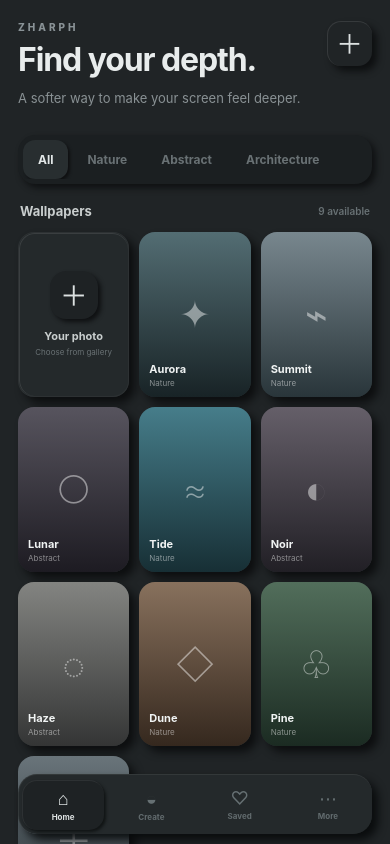
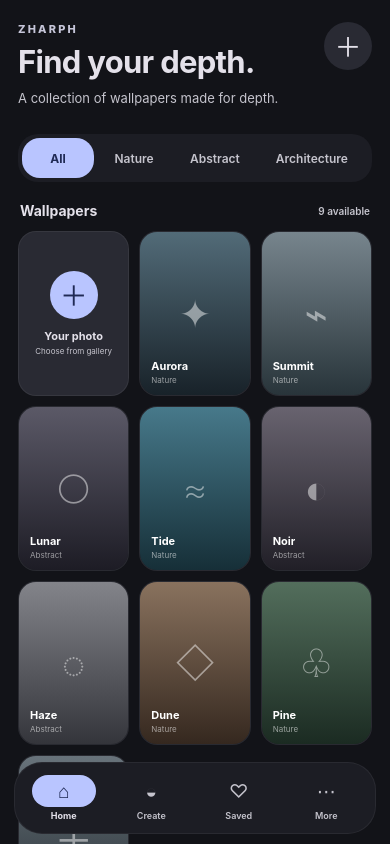
Before and after one commit to themahdipixl-dev/Zharph, a React Native app: screen / in a window 390 px wide. Built offline with nearby package versions, Linux system fonts and the light colour scheme.

Commit message:
Redesign Zharph with Material You UI

```diff
--- a/App.js
+++ b/App.js
@@ -18,18 +18,30 @@ const PADDING = 18;
 const GAP = 10;
 const CARD_WIDTH = (width - PADDING * 2 - GAP * 2) / 3;
 
+const COLORS = {
+  background: '#121318',
+  surface: '#1C1D24',
+  surfaceVariant: '#292A33',
+  primary: '#B9C5FF',
+  onPrimary: '#202A55',
+  secondary: '#C5C5D8',
+  onSurface: '#E4E1EA',
+  onSurfaceVariant: '#C5C4CD',
+  outline: '#474852',
+};
+
 const TABS = ['All', 'Nature', 'Abstract', 'Architecture'];
 
 const DEFAULT_WALLPAPERS = [
-  { id: '1', title: 'Aurora', category: 'Nature', colors: ['#536D73', '#182326'], icon: '✦' },
-  { id: '2', title: 'Summit', category: 'Nature', colors: ['#78878E', '#29353A'], icon: '⌁' },
-  { id: '3', title: 'Lunar', category: 'Abstract', colors: ['#57545E', '#1D1B22'], icon: '○' },
-  { id: '4', title: 'Tide', category: 'Nature', colors: ['#467D8A', '#172F35'], icon: '≈' },
-  { id: '5', title: 'Noir', category: 'Abstract', colors: ['#655F69', '#211F25'], icon: '◐' },
-  { id: '6', title: 'Haze', category: 'Abstract', colors: ['#838481', '#343535'], icon: '◌' },
-  { id: '7', title: 'Dune', category: 'Nature', colors: ['#88715D', '#35281E'], icon: '◇' },
-  { id: '8', title: 'Pine', category: 'Nature', colors: ['#526E5B', '#1B2B22'], icon: '♧' },
-  { id: '9', title: 'Grid', category: 'Architecture', colors: ['#69747A', '#252D31'], icon: '＋' },
+  { id: '1', title: 'Aurora', category: 'Nature', colors: ['#526B78', '#182229'], icon: '✦' },
+  { id: '2', title: 'Summit', category: 'Nature', colors: ['#77858D', '#28343A'], icon: '⌁' },
+  { id: '3', title: 'Lunar', category: 'Abstract', colors: ['#5B5967', '#1D1C25'], icon: '○' },
+  { id: '4', title: 'Tide', category: 'Nature', colors: ['#47798A', '#162F38'], icon: '≈' },
+  { id: '5', title: 'Noir', category: 'Abstract', colors: ['#68636F', '#211F27'], icon: '◐' },
+  { id: '6', title: 'Haze', category: 'Abstract', colors: ['#83848A', '#34353B'], icon: '◌' },
+  { id: '7', title: 'Dune', category: 'Nature', colors: ['#89725E', '#35281F'], icon: '◇' },
+  { id: '8', title: 'Pine', category: 'Nature', colors: ['#536E5C', '#1B2B22'], icon: '♧' },
+  { id: '9', title: 'Grid', category: 'Architecture', colors: ['#68737B', '#252D32'], icon: '＋' },
 ];
 
 export default function App() {
@@ -68,32 +80,23 @@ export default function App() {
       <StatusBar style="light" />
 
       <SafeAreaView style={styles.safe}>
-        <ScrollView
-          contentContainerStyle={styles.content}
-          showsVerticalScrollIndicator={false}
-        >
+        <ScrollView contentContainerStyle={styles.content} showsVerticalScrollIndicator={false}>
           <View style={styles.header}>
-            <View>
+            <View style={styles.headerText}>
               <Text style={styles.kicker}>ZHARPH</Text>
               <Text style={styles.title}>Find your depth.</Text>
+              <Text style={styles.intro}>
+                A collection of wallpapers made for depth.
+              </Text>
             </View>
 
-            <Pressable onPress={pickWallpaper} style={styles.neoButton}>
-              <View style={styles.neoButtonHighlight} />
+            <Pressable onPress={pickWallpaper} style={styles.iconButton}>
               <Text style={styles.headerPlus}>＋</Text>
             </Pressable>
           </View>
 
-          <Text style={styles.intro}>
-            A softer way to make your screen feel deeper.
-          </Text>
-
           <View style={styles.tabsTrack}>
-            <ScrollView
-              horizontal
-              showsHorizontalScrollIndicator={false}
-              contentContainerStyle={styles.tabs}
-            >
+            <ScrollView horizontal showsHorizontalScrollIndicator={false} contentContainerStyle={styles.tabs}>
               {TABS.map((tab) => {
                 const active = tab === activeTab;
                 return (
@@ -102,9 +105,7 @@ export default function App() {
                     onPress={() => setActiveTab(tab)}
                     style={[styles.tab, active && styles.tabActive]}
                   >
-                    <Text style={[styles.tabText, active && styles.tabTextActive]}>
-                      {tab}
-                    </Text>
+                    <Text style={[styles.tabText, active && styles.tabTextActive]}>{tab}</Text>
                   </Pressable>
                 );
               })}
@@ -119,16 +120,13 @@ export default function App() {
           </View>
 
           <View style={styles.grid}>
-            <Pressable onPress={pickWallpaper} style={styles.cardShadow}>
-              <View style={[styles.neoCard, styles.addCard]}>
-                <View style={styles.addHighlight} />
-                <View style={styles.addInner}>
-                  <View style={styles.plusWell}>
+            <Pressable onPress={pickWallpaper} style={styles.cardPressable}>
+              <View style={[styles.wallpaperCard, styles.addCard]}>
+                <View style={styles.addIcon}>
                   <Text style={styles.addPlus}>＋</Text>
                 </View>
                 <Text style={styles.addTitle}>Your photo</Text>
                 <Text style={styles.addCaption}>Choose from gallery</Text>
-                </View>
               </View>
             </Pressable>
 
@@ -136,9 +134,9 @@ export default function App() {
               <Pressable
                 key={wallpaper.id}
                 onPress={() => openDefaultWallpaper(wallpaper)}
-                style={styles.cardShadow}
+                style={styles.cardPressable}
               >
-                <View style={styles.neoCard}>
+                <View style={styles.wallpaperCard}>
                   <LinearGradient colors={wallpaper.colors} style={styles.cardArt}>
                     <Text style={styles.artIcon}>{wallpaper.icon}</Text>
                     <View style={styles.cardBottom}>
@@ -152,13 +150,11 @@ export default function App() {
           </View>
         </ScrollView>
 
-        <View style={styles.navShadow}>
         <View style={styles.bottomNav}>
           <NavButton icon="⌂" label="Home" active />
           <NavButton icon="◒" label="Create" />
           <NavButton icon="♡" label="Saved" />
           <NavButton icon="⋯" label="More" />
-          </View>
         </View>
       </SafeAreaView>
 
@@ -178,9 +174,10 @@ export default function App() {
 
 function NavButton({ icon, label, active }) {
   return (
-    <Pressable style={[styles.navButton, active && styles.navButtonActive]}>
-      {active && <View style={styles.navActiveHighlight} />}
+    <Pressable style={styles.navButton}>
+      <View style={[styles.navIndicator, active && styles.navIndicatorActive]}>
         <Text style={[styles.navIcon, active && styles.navIconActive]}>{icon}</Text>
+      </View>
       <Text style={[styles.navLabel, active && styles.navLabelActive]}>{label}</Text>
     </Pressable>
   );
@@ -193,7 +190,7 @@ function EditorScreen({ imageUri, wallpaper, onClose }) {
 
       <SafeAreaView style={styles.editorSafe}>
         <View style={styles.editorHeader}>
-          <Pressable onPress={onClose} style={styles.backButton}>
+          <Pressable onPress={onClose} style={styles.iconButton}>
             <Text style={styles.backText}>‹</Text>
           </Pressable>
 
@@ -206,7 +203,6 @@ function EditorScreen({ imageUri, wallpaper, onClose }) {
         </View>
 
         <View style={styles.editorPreviewWrap}>
-          <View style={styles.previewShadow}>
           <View style={styles.editorPreview}>
             {imageUri ? (
               <Image source={{ uri: imageUri }} style={styles.editorImage} resizeMode="cover" />
@@ -218,7 +214,7 @@ function EditorScreen({ imageUri, wallpaper, onClose }) {
 
             <LinearGradient
               pointerEvents="none"
-                colors={['rgba(255,255,255,0.05)', 'transparent', 'rgba(0,0,0,0.42)']}
+              colors={['rgba(0,0,0,0.08)', 'transparent', 'rgba(0,0,0,0.45)']}
               style={StyleSheet.absoluteFill}
             />
 
@@ -228,9 +224,7 @@ function EditorScreen({ imageUri, wallpaper, onClose }) {
             </View>
           </View>
         </View>
-        </View>
 
-        <View style={styles.editorPanelShadow}>
         <View style={styles.editorPanel}>
           <View style={styles.panelHeading}>
             <View>
@@ -246,13 +240,10 @@ function EditorScreen({ imageUri, wallpaper, onClose }) {
             <ControlChip label="Clock" />
           </View>
 
-            <Pressable style={styles.continueShadow}>
-              <View style={styles.continueButton}>
+          <Pressable style={styles.continueButton}>
             <Text style={styles.continueText}>Continue</Text>
             <Text style={styles.continueArrow}>→</Text>
-              </View>
           </Pressable>
-          </View>
         </View>
       </SafeAreaView>
     </View>
@@ -261,10 +252,8 @@ function EditorScreen({ imageUri, wallpaper, onClose }) {
 
 function ControlChip({ label, active }) {
   return (
-    <Pressable style={styles.chipShadow}>
-      <View style={[styles.controlChip, active && styles.controlChipActive]}>
+    <Pressable style={[styles.controlChip, active && styles.controlChipActive]}>
       <Text style={[styles.controlLabel, active && styles.controlLabelActive]}>{label}</Text>
-      </View>
     </Pressable>
   );
 }
@@ -272,121 +261,103 @@ function ControlChip({ label, active }) {
 const styles = StyleSheet.create({
   root: {
     flex: 1,
-    backgroundColor: '#202426',
+    backgroundColor: COLORS.background,
   },
-  safe: {
-    flex: 1,
-  },
+  safe: { flex: 1 },
   content: {
     paddingHorizontal: PADDING,
-    paddingTop: 12,
+    paddingTop: 14,
     paddingBottom: 112,
   },
   header: {
     flexDirection: 'row',
+    justifyContent: 'space-between',
     alignItems: 'flex-start',
-    justifyContent: 'space-between',
-    paddingTop: 9,
+    paddingTop: 8,
+  },
+  headerText: {
+    flex: 1,
+    paddingRight: 16,
   },
   kicker: {
-    color: '#899296',
-    fontSize: 10,
+    color: COLORS.secondary,
+    fontSize: 11,
     fontWeight: '800',
-    letterSpacing: 3,
-    marginBottom: 8,
+    letterSpacing: 2.2,
+    marginBottom: 7,
   },
   title: {
-    color: '#E8ECEC',
-    fontSize: 32,
+    color: COLORS.onSurface,
+    fontSize: 31,
     lineHeight: 37,
     fontWeight: '700',
-    letterSpacing: -1.1,
+    letterSpacing: -0.7,
   },
   intro: {
-    color: '#899194',
+    color: COLORS.onSurfaceVariant,
     fontSize: 13,
     lineHeight: 19,
-    maxWidth: 310,
-    marginTop: 11,
+    marginTop: 9,
+    maxWidth: 300,
   },
-  neoButton: {
-    width: 45,
-    height: 45,
-    borderRadius: 14,
-    backgroundColor: '#202426',
+  iconButton: {
+    width: 48,
+    height: 48,
+    borderRadius: 24,
+    backgroundColor: COLORS.surfaceVariant,
     alignItems: 'center',
     justifyContent: 'center',
-    elevation: 8,
-    shadowColor: '#090A0B',
-    shadowOffset: { width: 5, height: 5 },
-    shadowOpacity: 0.8,
-    shadowRadius: 7,
-  },
-  neoButtonHighlight: {
-    ...StyleSheet.absoluteFillObject,
-    borderRadius: 14,
-    borderTopWidth: 1,
-    borderLeftWidth: 1,
-    borderColor: 'rgba(255,255,255,0.10)',
   },
   headerPlus: {
-    color: '#DCE1E1',
+    color: COLORS.onSurface,
     fontSize: 27,
     fontWeight: '300',
     marginTop: -2,
   },
   tabsTrack: {
-    marginTop: 27,
-    marginBottom: 19,
-    borderRadius: 17,
-    backgroundColor: '#1B1F21',
-    padding: 5,
-    elevation: 5,
-    shadowColor: '#0B0D0E',
-    shadowOffset: { width: 4, height: 4 },
-    shadowOpacity: 0.8,
-    shadowRadius: 6,
+    marginTop: 26,
+    marginBottom: 20,
+    borderRadius: 20,
+    backgroundColor: COLORS.surface,
+    padding: 4,
   },
   tabs: {
     gap: 4,
   },
   tab: {
-    height: 39,
-    paddingHorizontal: 15,
-    borderRadius: 12,
+    minWidth: 72,
+    height: 40,
+    paddingHorizontal: 16,
+    borderRadius: 18,
     alignItems: 'center',
     justifyContent: 'center',
   },
   tabActive: {
-    backgroundColor: '#282E30',
-    elevation: 3,
-    shadowColor: '#0C0D0E',
-    shadowOffset: { width: 2, height: 2 },
-    shadowOpacity: 0.8,
-    shadowRadius: 3,
+    backgroundColor: COLORS.primary,
   },
   tabText: {
-    color: '#697174',
+    color: COLORS.onSurfaceVariant,
     fontSize: 12,
-    fontWeight: '650',
+    fontWeight: '600',
   },
   tabTextActive: {
-    color: '#E3E8E8',
+    color: COLORS.onPrimary,
+    fontWeight: '700',
   },
   sectionHeader: {
     flexDirection: 'row',
     alignItems: 'center',
     justifyContent: 'space-between',
-    marginBottom: 13,
+    marginBottom: 12,
     paddingHorizontal: 2,
   },
   sectionTitle: {
-    color: '#C9CECE',
-    fontSize: 13,
+    color: COLORS.onSurface,
+    fontSize: 14,
     fontWeight: '700',
   },
   sectionCount: {
-    color: '#687174',
+    color: COLORS.onSurfaceVariant,
     fontSize: 10,
     fontWeight: '600',
   },
@@ -395,163 +366,126 @@ const styles = StyleSheet.create({
     flexWrap: 'wrap',
     gap: GAP,
   },
-  cardShadow: {
+  cardPressable: {
     width: CARD_WIDTH,
     height: CARD_WIDTH * 1.48,
-    borderRadius: 16,
-    elevation: 8,
-    shadowColor: '#090B0C',
-    shadowOffset: { width: 6, height: 6 },
-    shadowOpacity: 0.85,
-    shadowRadius: 8,
   },
-  neoCard: {
+  wallpaperCard: {
     flex: 1,
-    borderRadius: 16,
+    borderRadius: 18,
     overflow: 'hidden',
-    backgroundColor: '#24292B',
+    backgroundColor: COLORS.surface,
+    borderWidth: 1,
+    borderColor: 'rgba(255,255,255,0.06)',
   },
   addCard: {
-    borderWidth: 1,
-    borderColor: 'rgba(255,255,255,0.035)',
+    alignItems: 'center',
+    justifyContent: 'center',
+    backgroundColor: COLORS.surfaceVariant,
   },
-  addHighlight: {
-    ...StyleSheet.absoluteFillObject,
-    borderRadius: 16,
-    borderTopWidth: 1,
-    borderLeftWidth: 1,
-    borderColor: 'rgba(255,255,255,0.10)',
-    pointerEvents: 'none',
-  },
-  addInner: {
-    flex: 1,
+  addIcon: {
+    width: 48,
+    height: 48,
+    borderRadius: 24,
+    backgroundColor: COLORS.primary,
     alignItems: 'center',
     justifyContent: 'center',
   },
-  plusWell: {
-    width: 48,
-    height: 48,
-    borderRadius: 16,
-    alignItems: 'center',
-    justifyContent: 'center',
-    backgroundColor: '#1E2224',
-    elevation: 4,
-    shadowColor: '#0A0B0C',
-    shadowOffset: { width: 3, height: 3 },
-    shadowOpacity: 0.8,
-    shadowRadius: 4,
-  },
   addPlus: {
-    color: '#DCE1E1',
+    color: COLORS.onPrimary,
     fontSize: 28,
-    fontWeight: '200',
+    fontWeight: '300',
     marginTop: -2,
   },
   addTitle: {
-    color: '#C9CECE',
+    color: COLORS.onSurface,
     fontSize: 11,
     fontWeight: '700',
     marginTop: 10,
   },
   addCaption: {
-    color: '#697174',
+    color: COLORS.onSurfaceVariant,
     fontSize: 8,
-    marginTop: 4,
+    marginTop: 3,
   },
   cardArt: {
     flex: 1,
+    alignItems: 'center',
     justifyContent: 'center',
-    alignItems: 'center',
   },
   artIcon: {
-    color: 'rgba(255,255,255,0.46)',
-    fontSize: 38,
+    color: 'rgba(255,255,255,0.48)',
+    fontSize: 39,
     fontWeight: '200',
   },
   cardBottom: {
     position: 'absolute',
-    left: 10,
-    right: 10,
-    bottom: 9,
+    left: 11,
+    right: 11,
+    bottom: 10,
   },
   cardTitle: {
-    color: '#F0F3F3',
+    color: '#FFFFFF',
     fontSize: 11,
     fontWeight: '700',
   },
   cardCategory: {
-    color: 'rgba(255,255,255,0.48)',
+    color: 'rgba(255,255,255,0.55)',
     fontSize: 8,
     marginTop: 2,
   },
-  navShadow: {
+  bottomNav: {
     position: 'absolute',
-    left: 18,
-    right: 18,
+    left: 14,
+    right: 14,
     bottom: 10,
-    height: 60,
-    borderRadius: 19,
-    elevation: 10,
-    shadowColor: '#080A0B',
-    shadowOffset: { width: 6, height: 6 },
-    shadowOpacity: 0.9,
-    shadowRadius: 9,
-  },
-  bottomNav: {
-    flex: 1,
-    borderRadius: 19,
-    backgroundColor: '#24292B',
+    height: 72,
+    borderRadius: 28,
+    backgroundColor: COLORS.surface,
+    borderWidth: 1,
+    borderColor: 'rgba(255,255,255,0.06)',
     flexDirection: 'row',
     alignItems: 'center',
     justifyContent: 'space-around',
-    borderTopWidth: 1,
-    borderLeftWidth: 1,
-    borderColor: 'rgba(255,255,255,0.07)',
-    overflow: 'hidden',
+    paddingHorizontal: 5,
   },
   navButton: {
     flex: 1,
-    height: 50,
+    height: 62,
     alignItems: 'center',
     justifyContent: 'center',
-    gap: 2,
-    borderRadius: 15,
-    marginHorizontal: 3,
+    gap: 3,
   },
-  navButtonActive: {
-    backgroundColor: '#1E2224',
-    elevation: 3,
-    shadowColor: '#0B0D0E',
-    shadowOffset: { width: 2, height: 2 },
-    shadowOpacity: 0.75,
-    shadowRadius: 3,
+  navIndicator: {
+    width: 64,
+    height: 32,
+    borderRadius: 16,
+    alignItems: 'center',
+    justifyContent: 'center',
   },
-  navActiveHighlight: {
-    ...StyleSheet.absoluteFillObject,
-    borderRadius: 15,
-    borderTopWidth: 1,
-    borderLeftWidth: 1,
-    borderColor: 'rgba(255,255,255,0.07)',
+  navIndicatorActive: {
+    backgroundColor: COLORS.primary,
   },
   navIcon: {
-    color: '#667073',
-    fontSize: 18,
+    color: COLORS.onSurfaceVariant,
+    fontSize: 19,
   },
   navIconActive: {
-    color: '#E6EBEB',
+    color: COLORS.onPrimary,
   },
   navLabel: {
-    color: '#626B6E',
-    fontSize: 8,
-    fontWeight: '650',
+    color: COLORS.onSurfaceVariant,
+    fontSize: 9,
+    fontWeight: '600',
   },
   navLabelActive: {
-    color: '#DDE2E2',
+    color: COLORS.onSurface,
+    fontWeight: '700',
   },
   editorOverlay: {
     ...StyleSheet.absoluteFillObject,
     zIndex: 10,
-    backgroundColor: '#202426',
+    backgroundColor: COLORS.background,
   },
   editorSafe: {
     flex: 1,
@@ -563,65 +497,42 @@ const styles = StyleSheet.create({
     alignItems: 'center',
     justifyContent: 'space-between',
   },
-  backButton: {
-    width: 43,
-    height: 43,
-    borderRadius: 14,
-    backgroundColor: '#202426',
-    alignItems: 'center',
-    justifyContent: 'center',
-    elevation: 7,
-    shadowColor: '#090A0B',
-    shadowOffset: { width: 4, height: 4 },
-    shadowOpacity: 0.8,
-    shadowRadius: 6,
-  },
   backText: {
-    color: '#E7ECEC',
+    color: COLORS.onSurface,
     fontSize: 35,
-    fontWeight: '200',
+    fontWeight: '300',
     marginTop: -5,
   },
   editorHeaderCenter: {
     alignItems: 'center',
   },
   editorKicker: {
-    color: '#727B7E',
+    color: COLORS.secondary,
     fontSize: 8,
     fontWeight: '800',
     letterSpacing: 2,
   },
   editorTitle: {
-    color: '#E5EAEA',
+    color: COLORS.onSurface,
     fontSize: 15,
     fontWeight: '700',
     marginTop: 2,
   },
   headerSpacer: {
-    width: 43,
+    width: 48,
   },
   editorPreviewWrap: {
     flex: 1,
     alignItems: 'center',
     justifyContent: 'center',
   },
-  previewShadow: {
+  editorPreview: {
     width: width - 58,
     height: Math.min(width * 1.42, 570),
-    borderRadius: 24,
-    elevation: 10,
-    shadowColor: '#080A0B',
-    shadowOffset: { width: 7, height: 7 },
-    shadowOpacity: 0.9,
-    shadowRadius: 10,
-  },
-  editorPreview: {
-    flex: 1,
-    borderRadius: 24,
+    borderRadius: 28,
     overflow: 'hidden',
-    backgroundColor: '#282D2F',
-    borderTopWidth: 1,
-    borderLeftWidth: 1,
+    backgroundColor: COLORS.surface,
+    borderWidth: 1,
     borderColor: 'rgba(255,255,255,0.08)',
   },
   editorImage: {
@@ -630,7 +541,7 @@ const styles = StyleSheet.create({
     justifyContent: 'center',
   },
   editorArt: {
-    color: 'rgba(255,255,255,0.48)',
+    color: 'rgba(255,255,255,0.5)',
     fontSize: 80,
   },
   editorClock: {
@@ -653,22 +564,13 @@ const styles = StyleSheet.create({
     fontWeight: '500',
     marginTop: 2,
   },
-  editorPanelShadow: {
-    borderRadius: 22,
+  editorPanel: {
+    borderRadius: 28,
+    padding: 17,
     marginBottom: 12,
-    elevation: 8,
-    shadowColor: '#090B0C',
-    shadowOffset: { width: 6, height: 6 },
-    shadowOpacity: 0.9,
-    shadowRadius: 8,
-  },
-  editorPanel: {
-    borderRadius: 22,
-    padding: 16,
-    backgroundColor: '#24292B',
-    borderTopWidth: 1,
-    borderLeftWidth: 1,
-    borderColor: 'rgba(255,255,255,0.08)',
+    backgroundColor: COLORS.surface,
+    borderWidth: 1,
+    borderColor: 'rgba(255,255,255,0.06)',
   },
   panelHeading: {
     flexDirection: 'row',
@@ -676,19 +578,19 @@ const styles = StyleSheet.create({
     justifyContent: 'space-between',
   },
   panelKicker: {
-    color: '#727B7E',
+    color: COLORS.secondary,
     fontSize: 8,
     fontWeight: '800',
-    letterSpacing: 2,
+    letterSpacing: 1.8,
   },
   panelTitle: {
-    color: '#E5EAEA',
+    color: COLORS.onSurface,
     fontSize: 19,
     fontWeight: '700',
     marginTop: 3,
   },
   panelStep: {
-    color: '#687174',
+    color: COLORS.onSurfaceVariant,
     fontSize: 11,
     fontWeight: '700',
   },
@@ -697,61 +599,45 @@ const styles = StyleSheet.create({
     gap: 7,
     marginTop: 13,
   },
-  chipShadow: {
+  controlChip: {
     flex: 1,
-    borderRadius: 14,
-    elevation: 4,
-    shadowColor: '#0A0B0C',
-    shadowOffset: { width: 3, height: 3 },
-    shadowOpacity: 0.8,
-    shadowRadius: 4,
-  },
-  controlChip: {
-    height: 43,
-    borderRadius: 14,
+    height: 45,
+    borderRadius: 15,
     alignItems: 'center',
     justifyContent: 'center',
-    backgroundColor: '#202426',
-    borderTopWidth: 1,
-    borderLeftWidth: 1,
-    borderColor: 'rgba(255,255,255,0.055)',
+    backgroundColor: COLORS.surfaceVariant,
+    borderWidth: 1,
+    borderColor: 'rgba(255,255,255,0.05)',
   },
   controlChipActive: {
-    backgroundColor: '#2B3133',
-    borderColor: 'rgba(255,255,255,0.13)',
+    backgroundColor: COLORS.primary,
+    borderColor: COLORS.primary,
   },
   controlLabel: {
-    color: '#727B7E',
+    color: COLORS.onSurfaceVariant,
     fontSize: 10,
     fontWeight: '650',
   },
   controlLabelActive: {
-    color: '#E8EDED',
-  },
-  continueShadow: {
-    marginTop: 10,
-    borderRadius: 14,
-    elevation: 5,
-    shadowColor: '#0A0B0C',
-    shadowOffset: { width: 4, height: 4 },
-    shadowOpacity: 0.8,
-    shadowRadius: 5,
+    color: COLORS.onPrimary,
+    fontWeight: '700',
   },
   continueButton: {
-    height: 46,
-    borderRadius: 14,
-    backgroundColor: '#DDE3E2',
-    flexDirection: 'row',
+    height: 48,
+    borderRadius: 17,
+    marginTop: 10,
+    backgroundColor: COLORS.primary,
     alignItems: 'center',
     justifyContent: 'center',
+    flexDirection: 'row',
   },
   continueText: {
-    color: '#1B2021',
+    color: COLORS.onPrimary,
     fontSize: 12,
     fontWeight: '800',
   },
   continueArrow: {
-    color: '#1B2021',
+    color: COLORS.onPrimary,
     fontSize: 17,
     marginLeft: 10,
     marginTop: -1,
```
Lines whose indentation alone changed are shown as unchanged.
